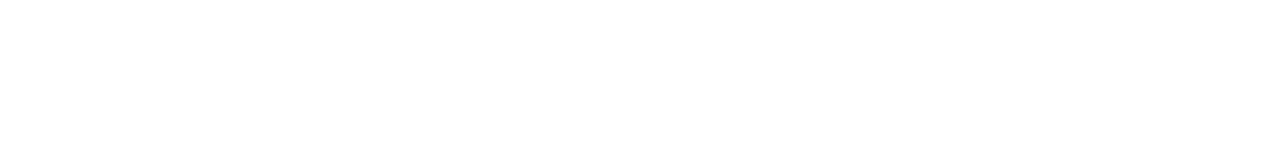
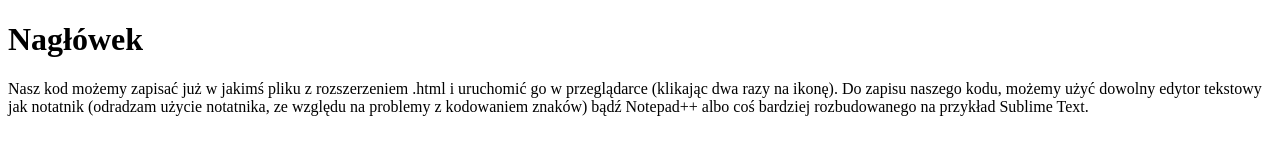
Before and after one commit to flammea/nauka-gita2, a plain HTML site: page index.html in a window 1280 px wide. Drawn offline with Linux system fonts and the light colour scheme.

Commit message:
Add content

```diff
--- a/index.html
+++ b/index.html
@@ -5,5 +5,7 @@
           <title>Tytuł strony...</title>
      </head>
      <body>
+     	<h1>Nagłówek</h1>
+     		<p>Nasz kod możemy zapisać już w jakimś pliku z rozszerzeniem .html i uruchomić go w przeglądarce (klikając dwa razy na ikonę). Do zapisu naszego kodu, możemy użyć dowolny edytor tekstowy jak notatnik (odradzam użycie notatnika, ze względu na problemy z kodowaniem znaków) bądź Notepad++ albo coś bardziej rozbudowanego na przykład Sublime Text.</p>
      </body>
 </html>
```
